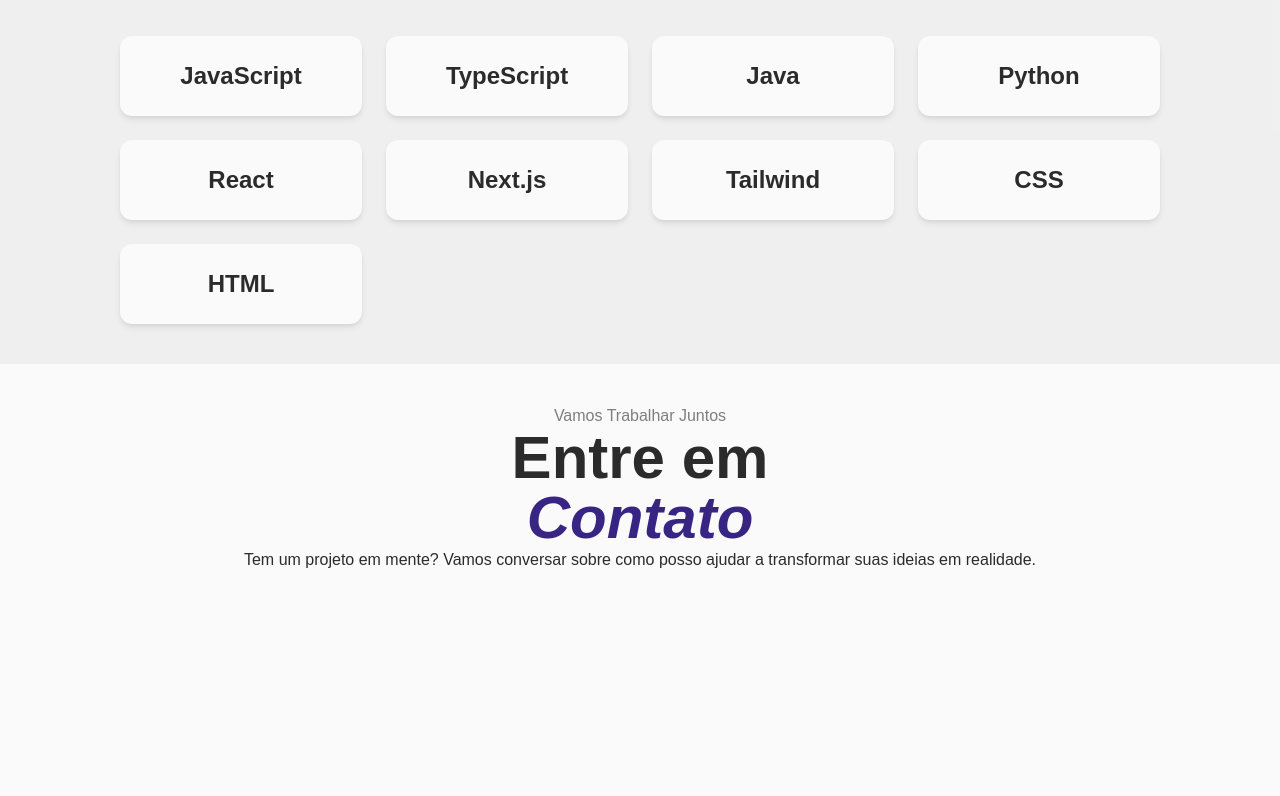
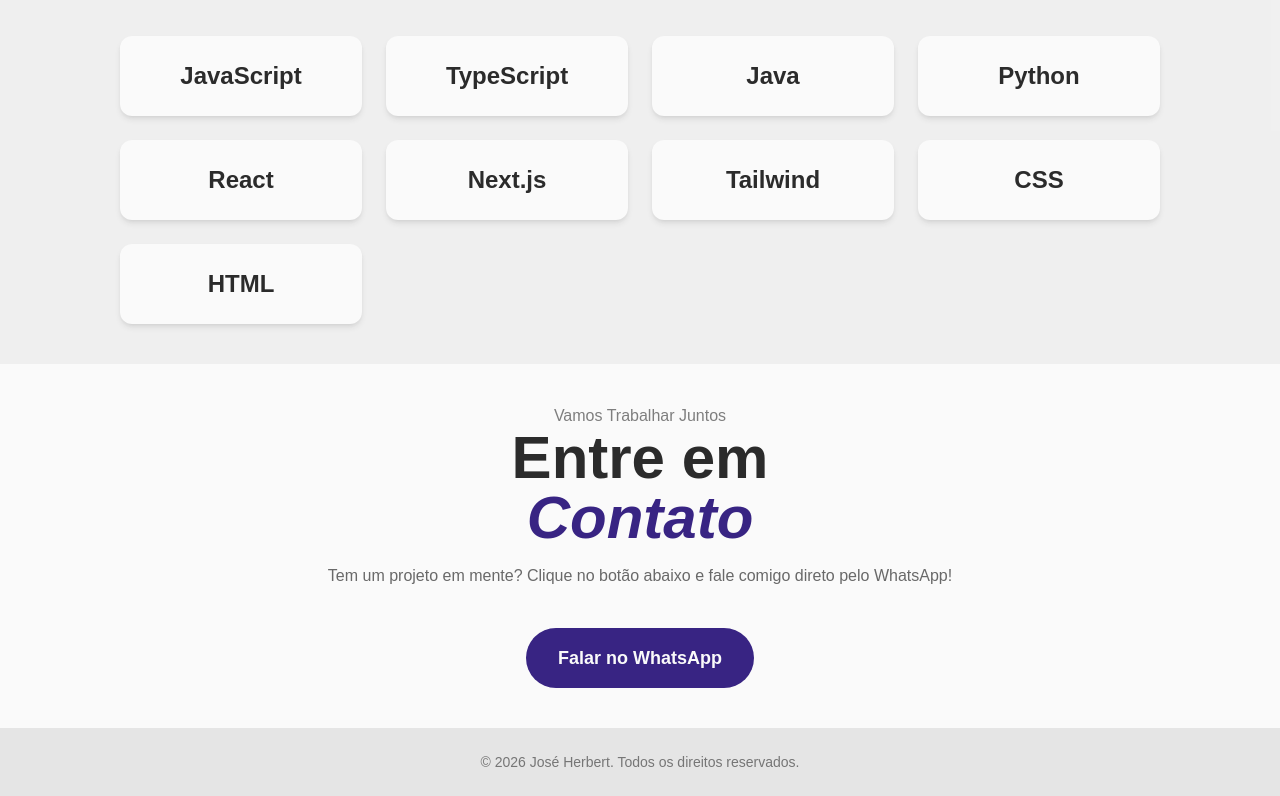
Before and after one commit to Jose-Herbert-13/Portifolio, a Next.js app: page / in a window 1280 px wide. Shown: the part 2156-2952 px from the top of the page. Before the commit the page ends 2768 px from the top, so only its background shows below. Built offline with nearby package versions, Linux system fonts and the light colour scheme.

Commit message:
Concluindo

```diff
--- a/app/api/contato/route.ts
+++ /dev/null
@@ -1,38 +0,0 @@
-import nodemailer from "nodemailer";
-
-export async function POST(request: Request) {
-  try {
-    const data = await request.json();
-    const { name, email, message } = data;
-
-    if (!name || !email || !message) {
-      return new Response(JSON.stringify({ error: "Todos os campos são obrigatórios" }), { status: 400 });
-    }
-
-    // Configuração do transporte SMTP (exemplo Gmail)
-    const transporter = nodemailer.createTransport({
-      host: "smtp.gmail.com",
-      port: 465,
-      secure: true,
-      auth: {
-        user: process.env.EMAIL_USER, // seu email
-        pass: process.env.EMAIL_PASS, // senha ou app password
-      },
-    });
-
-    await transporter.sendMail({
-      from: `"${name}" <${email}>`,
-      to: process.env.EMAIL_USER, // seu email
-      subject: `Novo projeto de ${name}`,
-      text: `Nome: ${name}\nEmail: ${email}\nMensagem: ${message}`,
-      html: `<p><strong>Nome:</strong> ${name}</p>
-             <p><strong>Email:</strong> ${email}</p>
-             <p><strong>Mensagem:</strong> ${message}</p>`,
-    });
-
-    return new Response(JSON.stringify({ message: "Email enviado com sucesso!" }), { status: 200 });
-  } catch (error) {
-    console.error(error);
-    return new Response(JSON.stringify({ error: "Erro ao enviar email" }), { status: 500 });
-  }
-}
--- a/app/page.tsx
+++ b/app/page.tsx
@@ -1,5 +1,6 @@
 import Image from "next/image";
 import Header from "@/components/Header";
+import Footer from "@/components/Footer";
 import { MdArrowDownward } from "react-icons/md";
 import { LuGithub } from "react-icons/lu";
 import { LuLinkedin } from "react-icons/lu";
@@ -140,19 +141,30 @@
       </section>
 
       <section id="contato" className="max-w-full bg-branco py-10 px-10 md:px-20 lg:px-30">
-        <div className="text-center">
+        <div className="text-center mb-10">
           <p className="text-sm lg:text-base text-preto/60">Vamos Trabalhar Juntos</p>
           <h2 className="text-4xl lg:text-6xl font-bold">
             Entre em
             <br />
             <span className="italic text-roxo">Contato</span>
           </h2>
-          <p>Tem um projeto em mente? Vamos conversar sobre como posso ajudar a transformar suas ideias em realidade.</p>
+          <p className="mt-4 text-preto/70 md:w-2/3 mx-auto">
+            Tem um projeto em mente? Clique no botão abaixo e fale comigo direto pelo WhatsApp!
+          </p>
         </div>
-        <div>
 
+        <div className="flex justify-center">
+          <a
+          href="https://wa.me/5579996839277?text=Olá,+Herbert!+Quero+conversar+sobre+um+projeto."
+          target="_blank"
+          rel="noopener noreferrer"
+          className="bg-roxo text-branco font-bold py-4 px-8 rounded-full text-lg hover:scale-105 transition-transform duration-300"
+          >
+            Falar no WhatsApp
+          </a>
         </div>
       </section>
+      <Footer />
     </div>
   );
 }
--- /dev/null
+++ b/components/Footer.tsx
@@ -0,0 +1,9 @@
+export default function Footer() {
+  return (
+    <footer className="bg-preto/10 py-6 text-center">
+      <p className="text-preto/60 text-sm">
+        &copy; {new Date().getFullYear()} José Herbert. Todos os direitos reservados.
+      </p>
+    </footer>
+  );
+}
--- a/package.json
+++ b/package.json
@@ -18,6 +18,7 @@
   "devDependencies": {
     "@tailwindcss/postcss": "^4",
     "@types/node": "^20",
+    "@types/nodemailer": "^7.0.9",
     "@types/react": "^19",
     "@types/react-dom": "^19",
     "eslint": "^9",
```
Also changed, not shown: 1 other file (tests, documents, lock files or other folders).
